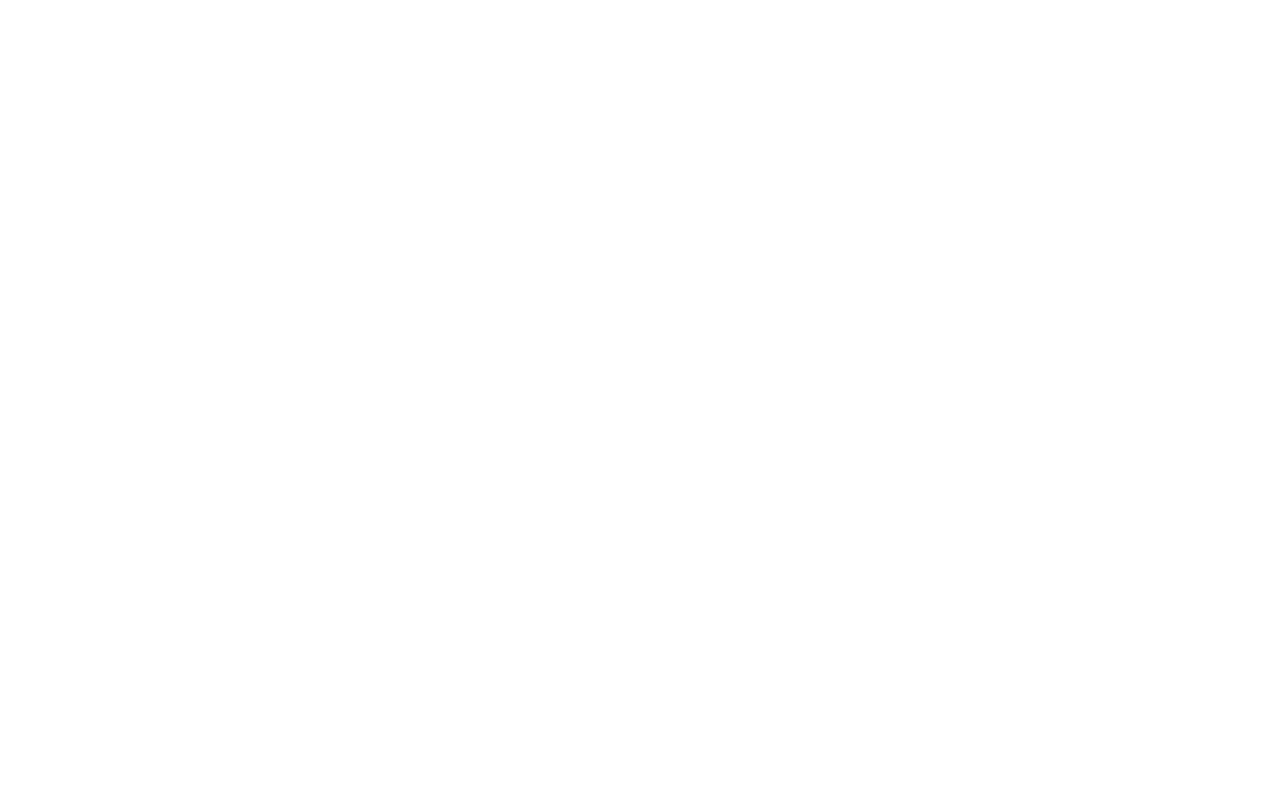
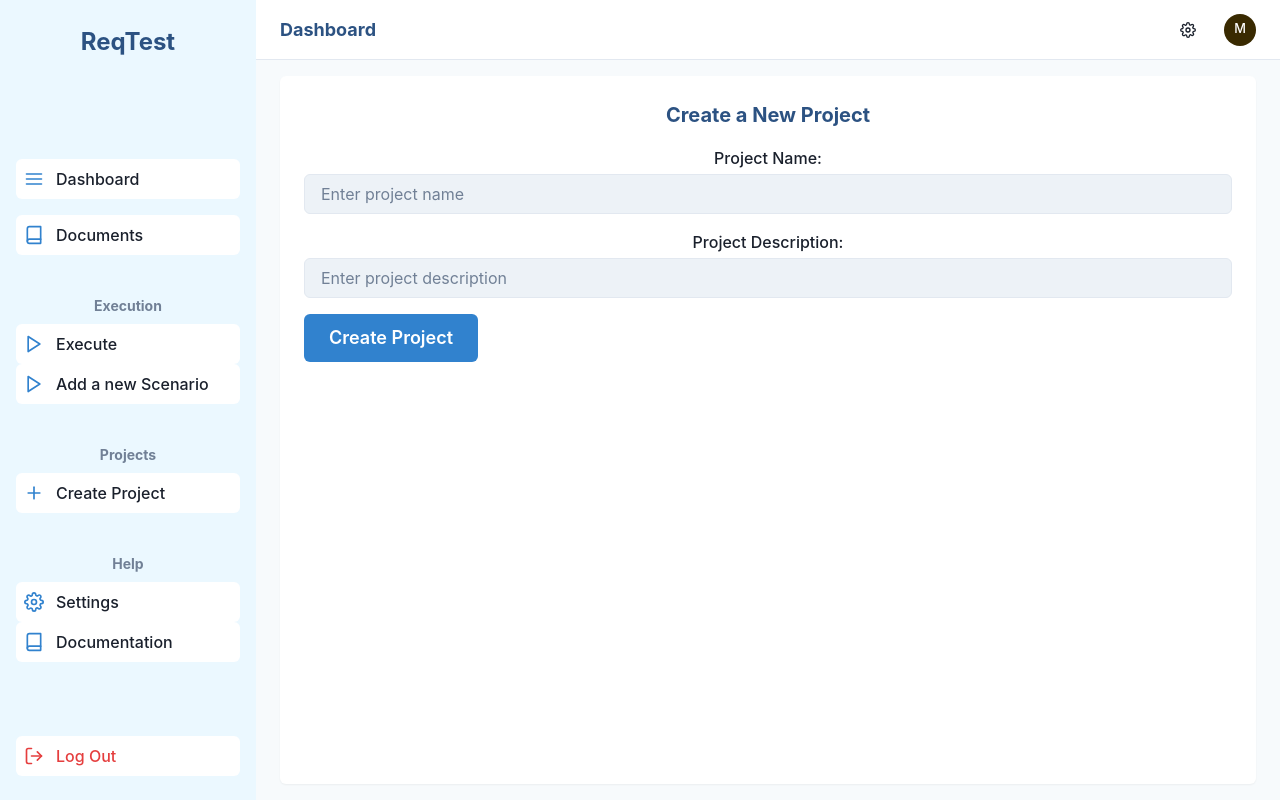
Before and after one commit to 7azemmm/Self-Healing-Framework, a React (Vite) app in the folder Frontend/: page /create-project in a window 1280 px wide. Before the commit this address had no page. Built offline with nearby package versions, Linux system fonts and the light colour scheme.

Commit message:
add senario and project pages

```diff
--- a/Frontend/src/views/addScenario/addScenarioPage.jsx
+++ b/Frontend/src/views/addScenario/addScenarioPage.jsx
@@ -1,22 +1,36 @@
 import { Box, Button, Input, Text, Textarea, VStack, useToast, Select } from "@chakra-ui/react";
 import Sidebar from "../common/Sidebar";
 import Navbar from "../common/Navbar";
-import { useState } from "react";
+import { useState, useEffect } from "react";
+import axios from "axios";
 
 const AddScenario = () => {
   const [selectedProject, setSelectedProject] = useState("");
   const [scenario, setScenario] = useState("");
   const [urls, setUrls] = useState("");
+  const [projects, setProjects] = useState([]);
   const toast = useToast();
 
-  // Sample project options; in a real application, these might be fetched from an API.
-  const projectOptions = [
-    { id: "proj1", name: "Project 1" },
-    { id: "proj2", name: "Project 2" },
-    { id: "proj3", name: "Project 3" },
-  ];
+  // Fetch projects from the backend
+  useEffect(() => {
+    const fetchProjects = async () => {
+      try {
+        const response = await axios.get("http://localhost:8000/api/get_projects/");
+        setProjects(response.data);
+      } catch (error) {
+        toast({
+          title: "Error fetching projects",
+          description: error.message,
+          status: "error",
+          duration: 3000,
+          isClosable: true,
+        });
+      }
+    };
+    fetchProjects();
+  }, []);
 
-  const handleStartMapping = () => {
+  const handleStartMapping = async () => {
     if (!selectedProject) {
       toast({
         title: "Project Not Selected",
@@ -39,17 +53,28 @@
       return;
     }
 
-    console.log("Selected Project:", selectedProject);
-    console.log("Scenario:", scenario);
-    console.log("URLs:", urls.split("\n"));
-
+    try {
+      const response = await axios.post("http://localhost:8000/api/scenario/", {
+        project_id: selectedProject,
+        bdd: scenario,
+        links: urls,
+      });
       toast({
         title: "Mapping Started",
-      description: "The system is processing the scenario.",
+        description: response.data.message,
         status: "success",
         duration: 3000,
         isClosable: true,
       });
+    } catch (error) {
+      toast({
+        title: "Mapping Failed",
+        description: error.message,
+        status: "error",
+        duration: 3000,
+        isClosable: true,
+      });
+    }
   };
 
   return (
@@ -72,9 +97,9 @@
                   onChange={(e) => setSelectedProject(e.target.value)}
                   bg="gray.100"
                 >
-                  {projectOptions.map((project) => (
-                    <option key={project.id} value={project.id}>
-                      {project.name}
+                  {projects.map((project) => (
+                    <option key={project.project_id} value={project.project_id}>
+                      {project.project_name}
                     </option>
                   ))}
                 </Select>
--- a/Frontend/src/views/common/Sidebar.jsx
+++ b/Frontend/src/views/common/Sidebar.jsx
@@ -1,5 +1,5 @@
 import { Box, VStack, Text, Icon, Link } from "@chakra-ui/react";
-import { FiMenu, FiSettings, FiBook, FiPlay, FiLogOut } from "react-icons/fi";
+import { FiMenu, FiSettings, FiBook, FiPlay, FiLogOut, FiPlus } from "react-icons/fi";
 
 const Sidebar = () => {
   return (
@@ -25,6 +25,9 @@
         <SidebarSection label="Execution">
           <SidebarItem icon={FiPlay} label="Execute" href="/execute" />
           <SidebarItem icon={FiPlay} label="Add a new Scenario" href="/add-scenario" />
+        </SidebarSection>
+        <SidebarSection label="Projects">
+          <SidebarItem icon={FiPlus} label="Create Project" href="/create-project" />
         </SidebarSection>
         <SidebarSection label="Help">
           <SidebarItem icon={FiSettings} label="Settings" href="/settings" />
--- /dev/null
+++ b/Frontend/src/views/maindashboard/CreateProject.jsx
@@ -0,0 +1,94 @@
+import { Box, VStack, Text, Input, Button, useToast } from "@chakra-ui/react";
+import Sidebar from "../common/Sidebar";
+import Navbar from "../common/Navbar";
+import { useState } from "react";
+import axios from "axios";
+
+const CreateProject = () => {
+  const [projectName, setProjectName] = useState("");
+  const [projectDescription, setProjectDescription] = useState("");
+  const toast = useToast();
+
+  const handleCreateProject = async () => {
+    if (!projectName.trim() || !projectDescription.trim()) {
+      toast({
+        title: "Missing Information",
+        description: "Please fill in all fields.",
+        status: "warning",
+        duration: 3000,
+        isClosable: true,
+      });
+      return;
+    }
+
+    try {
+      const response = await axios.post("http://localhost:8000/api/create_project/", {
+        name: projectName,
+        description: projectDescription,
+      });
+      toast({
+        title: "Project Created",
+        description: response.data.message,
+        status: "success",
+        duration: 3000,
+        isClosable: true,
+      });
+      setProjectName("");
+      setProjectDescription("");
+    } catch (error) {
+      toast({
+        title: "Error Creating Project",
+        description: error.message,
+        status: "error",
+        duration: 3000,
+        isClosable: true,
+      });
+    }
+  };
+
+  return (
+    <Box display="flex" h="100vh" overflow="hidden">
+      <Sidebar />
+      <Box flex="1" bg="gray.50" display="flex" flexDirection="column">
+        <Navbar />
+        <Box flex="1" px={6} py={4} overflowY="auto">
+          <Box bg="white" p={6} borderRadius="md" shadow="sm" h="100%" display="flex" flexDirection="column">
+            <Text fontSize="xl" fontWeight="bold" mb={4} color="blue.700">
+              Create a New Project
+            </Text>
+
+            <VStack spacing={4} align="stretch" flex="1">
+              <Box>
+                <Text fontWeight="medium" mb={1}>Project Name:</Text>
+                <Input
+                  placeholder="Enter project name"
+                  value={projectName}
+                  onChange={(e) => setProjectName(e.target.value)}
+                  size="md"
+                  bg="gray.100"
+                />
+              </Box>
+
+              <Box>
+                <Text fontWeight="medium" mb={1}>Project Description:</Text>
+                <Input
+                  placeholder="Enter project description"
+                  value={projectDescription}
+                  onChange={(e) => setProjectDescription(e.target.value)}
+                  size="md"
+                  bg="gray.100"
+                />
+              </Box>
+
+              <Button colorScheme="blue" size="lg" onClick={handleCreateProject} alignSelf="flex-start">
+                Create Project
+              </Button>
+            </VStack>
+          </Box>
+        </Box>
+      </Box>
+    </Box>
+  );
+};
+
+export default CreateProject;
--- a/Frontend/src/views/maindashboard/Documents.jsx
+++ b/Frontend/src/views/maindashboard/Documents.jsx
@@ -21,17 +21,35 @@
 import { FaUpload, FaTrash, FaEye } from "react-icons/fa";
 import Sidebar from "../common/Sidebar";
 import Navbar from "../common/Navbar";
-import { useState } from "react";
+import { useState, useEffect } from "react";
+import axios from "axios";
 
 const Documents = () => {
   const toast = useToast();
   const [uploadedFiles, setUploadedFiles] = useState([]);
-  const [selectedProject, setSelectedProject] = useState('');
+  const [selectedProject, setSelectedProject] = useState("");
+  const [projects, setProjects] = useState([]);
 
-  // Sample list of projects.
-  const projects = ["Project A", "Project B", "Project C"];
+  // Fetch projects from the backend
+  useEffect(() => {
+    const fetchProjects = async () => {
+      try {
+        const response = await axios.get("http://localhost:8000/api/get_projects/");
+        setProjects(response.data);
+      } catch (error) {
+        toast({
+          title: "Error fetching projects",
+          description: error.message,
+          status: "error",
+          duration: 3000,
+          isClosable: true,
+        });
+      }
+    };
+    fetchProjects();
+  }, []);
 
-  const handleUpload = (e) => {
+  const handleUpload = async (e) => {
     if (!selectedProject) {
       toast({
         title: "No project selected.",
@@ -46,27 +64,40 @@
     const files = Array.from(e.target.files);
     if (files.length === 0) return;
 
-    const newFiles = files.map((file) => ({
-      id: Date.now() + Math.random(),
-      name: file.name,
-      size: (file.size / 1024).toFixed(2) + " KB",
-      type: file.type,
-      uploadedAt: new Date().toLocaleString(),
-      project: selectedProject,
-    }));
+    const formData = new FormData();
+    files.forEach((file) => {
+      formData.append("files", file);
+    });
+    formData.append("project_id", selectedProject);
 
-    setUploadedFiles([...uploadedFiles, ...newFiles]);
-
+    try {
+      const response = await axios.post("http://localhost:8000/api/documents/", formData, {
+        headers: {
+          "Content-Type": "multipart/form-data",
+        },
+      });
+      setUploadedFiles([...uploadedFiles, ...response.data]);
       toast({
         title: "File uploaded successfully.",
-      description: `${files.length} file(s) added to ${selectedProject}.`,
+        description: `${files.length} file(s) added to the project.`,
         status: "success",
         duration: 3000,
         isClosable: true,
       });
+    } catch (error) {
+      toast({
+        title: "Upload failed.",
+        description: error.message,
+        status: "error",
+        duration: 3000,
+        isClosable: true,
+      });
+    }
   };
 
-  const handleDelete = (id) => {
+  const handleDelete = async (id) => {
+    try {
+      await axios.delete(`http://localhost:8000/api/delete_document/${id}/`);
       setUploadedFiles(uploadedFiles.filter((file) => file.id !== id));
       toast({
         title: "File deleted.",
@@ -74,6 +105,15 @@
         duration: 3000,
         isClosable: true,
       });
+    } catch (error) {
+      toast({
+        title: "Delete failed.",
+        description: error.message,
+        status: "error",
+        duration: 3000,
+        isClosable: true,
+      });
+    }
   };
 
   const handleViewFile = (fileName) => {
@@ -110,10 +150,11 @@
                 <Select
                   placeholder="Select Project"
                   onChange={(e) => setSelectedProject(e.target.value)}
-                  value={selectedProject}>
-                  {projects.map((project, idx) => (
-                    <option key={idx} value={project}>
-                      {project}
+                  value={selectedProject}
+                >
+                  {projects.map((project) => (
+                    <option key={project.project_id} value={project.project_id}>
+                      {project.project_name}
                     </option>
                   ))}
                 </Select>
```
Also changed, not shown: Frontend/src/routes.js (+21 -21 lines). Lines whose indentation alone changed are shown as unchanged.
